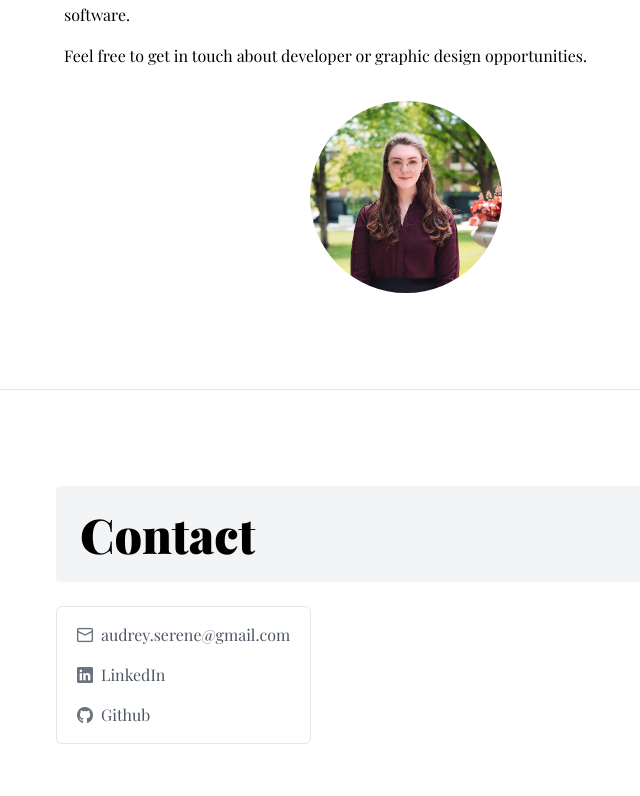
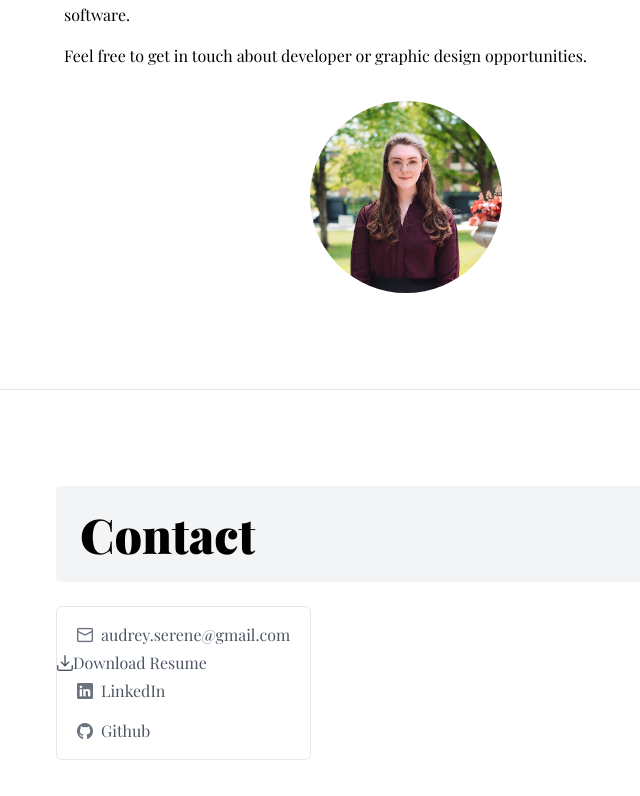
Before and after one commit to audse/audse.github.io, a React (Vite) app: page / in a window 1280 px wide. Shown: the part 4550-5346 px from the top of the page, without its empty margins (234-874 px from the left). Built offline with nearby package versions, Linux system fonts and the light colour scheme; a web font is replaced by a local one.

Commit message:
Add resume to contact, replace repeated strings with constants file

```diff
--- a/src/components/Contact.tsx
+++ b/src/components/Contact.tsx
@@ -1,4 +1,5 @@
 import { Menu } from 'primereact/menu'
+import { LINKEDIN_URL, GITHUB_URL, RESUME_FILENAME, RESUME_URL, EMAIL } from '../constants'
 
 function Contact() {
     return (
@@ -8,9 +9,19 @@ function Contact() {
                     <h2>Contact</h2>
                 </header>
                 <Menu className='w-fit' model={[
-                    { label: 'audrey.serene@gmail.com', url: 'mailto:audrey.serene@gmail.com', icon: 'pi pi-envelope' },
-                    { label: 'LinkedIn', url: 'https://linkedin.com/in/audreyserene', icon: 'pi pi-linkedin' },
-                    { label: 'Github', url: 'https://github.com/audse', icon: 'pi pi-github' }
+                    { label: EMAIL, url: `mailto:${ EMAIL }`, icon: 'pi pi-envelope' },
+                    { template: (
+                        <a href={ RESUME_URL }
+                            download={ RESUME_FILENAME }
+                            className='p-menuitem-link'
+                            role='menuitem'
+                            tabIndex={ 0 }>
+                                <span className='p-menuitem-icon pi pi-download'></span>
+                                <span className='p-menuitem-text'>Download Resume</span>
+                            </a>
+                        ) },
+                    { label: 'LinkedIn', url: LINKEDIN_URL, icon: 'pi pi-linkedin' },
+                    { label: 'Github', url: GITHUB_URL, icon: 'pi pi-github' }
                 ]} />
             </div>
         </footer>
--- a/src/components/Nav.tsx
+++ b/src/components/Nav.tsx
@@ -1,5 +1,6 @@
 import { Menubar } from 'primereact/menubar'
 import { ScrollTop } from 'primereact/scrolltop'
+import { GITHUB_URL, LINKEDIN_URL } from '../constants'
 
 function Nav() {
     return <>
@@ -14,10 +15,10 @@ function Nav() {
             start={ <span className='block ps-4 pe-12 text-muted'>Audrey Serene</span> }
             end={
                 <>
-                    <a href='https://linkedin.com/in/audreyserene' className='p-button p-component p-button-icon-only p-button-text me-2' target='_blank'>
+                    <a href={ LINKEDIN_URL } className='p-button p-component p-button-icon-only p-button-text me-2' target='_blank'>
                         <span className='p-button-icon p-c pi pi-linkedin' />
                     </a>
-                    <a href='https://github.com/audse' className='p-button p-component p-button-icon-only p-button-text' target='_blank'>
+                    <a href={ GITHUB_URL } className='p-button p-component p-button-icon-only p-button-text' target='_blank'>
                         <span className='p-button-icon p-c pi pi-github' />
                     </a>
                 </>
--- a/src/components/Work.tsx
+++ b/src/components/Work.tsx
@@ -7,9 +7,8 @@ import { Button } from 'primereact/button'
 import utilityApiJob from '../assets/jobs/utilityapi.json'
 import freelanceAnimationJob from '../assets/jobs/freelance-animation.json'
 import webTutorJob from '../assets/jobs/web-tutor.json'
-import resumeUrl from '../assets/documents/audreyserene_fullstackdev-resume.pdf'
 
-const MONTHS = ['Jan', 'Feb', 'Mar', 'Apr', 'May', 'Jun', 'Jul', 'Aug', 'Sep', 'Oct', 'Nov', 'Dec']
+import { MONTHS, RESUME_FILENAME, RESUME_URL } from '../constants'
 
 function sortByDates<T extends { dates: string[] }>(a: T, z: T): number {
     return new Date(z.dates[z.dates.length - 1]).getTime() - new Date(a.dates[a.dates.length - 1]).getTime()
@@ -31,7 +30,7 @@ const jobs: JobProps[] = [
 
 function ResumeLink() {
     return (
-        <a href={ resumeUrl } download='AudreySerene_FullStackEngineer_Resume.pdf'>
+        <a href={ RESUME_URL } download={ RESUME_FILENAME }>
             <Button outlined label='Resume' icon='pi pi-download' size='small' iconPos='right' />
         </a>
     )
--- /dev/null
+++ b/src/constants.ts
@@ -0,0 +1,16 @@
+import RESUME_URL from './assets/documents/audreyserene_fullstackdev-resume.pdf'
+
+const EMAIL = 'audrey.serene@gmail.com'
+const LINKEDIN_URL = 'https://linkedin.com/in/audreyserene'
+const GITHUB_URL = 'https://github.com/audse'
+const RESUME_FILENAME = 'AudreySerene_FullStackEngineer_Resume.pdf'
+const MONTHS = ['Jan', 'Feb', 'Mar', 'Apr', 'May', 'Jun', 'Jul', 'Aug', 'Sep', 'Oct', 'Nov', 'Dec']
+
+export {
+    EMAIL,
+    LINKEDIN_URL,
+    GITHUB_URL,
+    RESUME_URL,
+    RESUME_FILENAME,
+    MONTHS
+}
```
